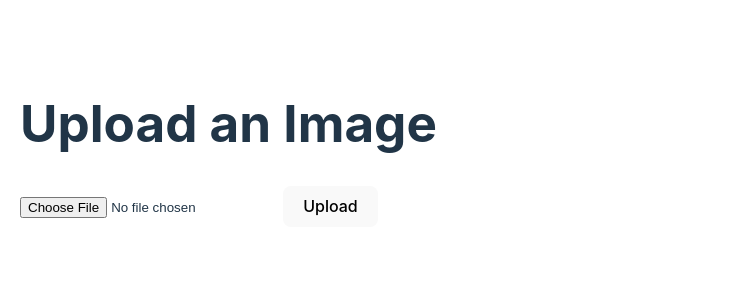
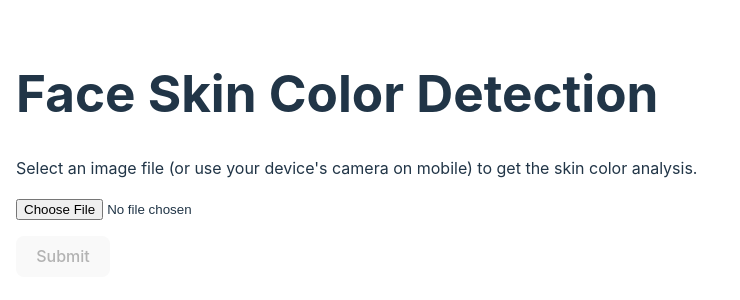
Before and after one commit to Dhruv-Dave29/fashion_recommender, a React (Vite) app in the folder frontend/: page / in a window 1280 px wide. Shown: the part 246-546 px from the top of the page, without its empty margins (0-740 px from the left). Built offline with nearby package versions, Linux system fonts and the light colour scheme.

Commit message:
gradio api

```diff
--- a/frontend/src/App.jsx
+++ b/frontend/src/App.jsx
@@ -1,77 +1,87 @@
 import React, { useState } from "react";
-import axios from "axios";
+import { Client } from "@gradio/client";
 
-function ImageUploader() {
-  const [selectedFile, setSelectedFile] = useState(null);
-  const [responseData, setResponseData] = useState(null);
-  const [error, setError] = useState("");
+function App() {
+  const [file, setFile] = useState(null);
+  const [result, setResult] = useState(null);
+  const [loading, setLoading] = useState(false);
 
-  // When the user selects a file, update the state
-  const handleFileChange = (event) => {
-    if (event.target.files.length > 0) {
-      setSelectedFile(event.target.files[0]);
-      setError("");
+  // Handle file input changes.
+  const handleFileChange = (e) => {
+    if (e.target.files && e.target.files[0]) {
+      setFile(e.target.files[0]);
     }
   };
 
-  // When the form is submitted, send the file to the backend
-  const handleSubmit = async (event) => {
-    event.preventDefault();
+  // This function sends the image file to the Gradio endpoint.
+  const handlePredict = async () => {
+    if (!file) return;
+    setLoading(true);
+    setResult(null);
 
-    if (!selectedFile) {
-      setError("Please select a file first.");
-      return;
+    try {
+      // In our case, the file object is already a Blob.
+      const imageBlob = file;
+
+      // Connect to your Gradio model repository (update the repo id if needed).
+      const client = await Client.connect("davelop/face_skin_color");
+
+      // Call the predict endpoint.
+      // Note: We're sending the image as binary using the "data" parameter.
+      const prediction = await client.predict("/predict", { image_path: imageBlob });
+
+      // The API is expected to return an object with keys like
+      // "derived_hex_code", "monk_hex", "monk_skin_tone", and "dominant_rgb"
+      setResult(prediction.data);
+      console.log(prediction.data)
+    } catch (error) {
+      console.error("Prediction error:", error);
+      setResult({ error: "An error occurred during prediction." });
     }
 
-    // Create a FormData object and append the file under the key "file"
-    const formData = new FormData();
-    formData.append("file", selectedFile);
-    console.log(selectedFile)
-    try {
-      // Post the FormData to the FastAPI endpoint.
-      // Adjust the URL (here "http://localhost:8000/upload_image") to match your backend.
-      const response = await axios.post("http://localhost:8000/upload_image", formData, {
-        headers: {
-          "Content-Type": "multipart/form-data"
-        }
-      });
-      setResponseData(response.data);
-      console.log(response.data)
-    } catch (err) {
-      setError("Error uploading the image.");
-      console.error(err);
-    }
+    setLoading(false);
   };
 
   return (
-    <div style={{ margin: "20px" }}>
-      <h1>Upload an Image</h1>
-      <form onSubmit={handleSubmit}>
-        <input type="file" accept="image/*" onChange={handleFileChange} />
-        <button type="submit" style={{ marginLeft: "10px" }}>
-          Upload
+    <div style={{ padding: "1rem" }}>
+      <h1>Face Skin Color Detection</h1>
+      <p>Select an image file (or use your device's camera on mobile) to get the skin color analysis.</p>
+      <input
+        type="file"
+        accept="image/*"
+        capture="environment" // This hints mobile devices to use the camera.
+        onChange={handleFileChange}
+      />
+      <br />
+      <button onClick={handlePredict} disabled={loading || !file} style={{ marginTop: "1rem" }}>
+        {loading ? "Processing..." : "Submit"}
       </button>
-      </form>
-      {error && <p style={{ color: "red" }}>{error}</p>}
-      {responseData && (
-        <div style={{ marginTop: "20px" }}>
-          <h2>Processed Image Data</h2>
+
+      {result && (
+        <div style={{ marginTop: "2rem" }}>
+          <h2>Prediction Result</h2>
+          {result.error ? (
+            <p style={{ color: "red" }}>{result.error}</p>
+          ) : (
+            <div>
               <p>
-            <strong>Derived Hex Code:</strong> {responseData.derived_hex_code}
+                <strong>Monk Skin Tone:</strong> {result.monk_skin_tone}
               </p>
               <p>
-            <strong>Monk Hex:</strong> {responseData.monk_hex}
+                <strong>Monk Hex:</strong> {result.monk_hex}
               </p>
               <p>
-            <strong>Monk Skin Tone:</strong> {responseData.monk_skin_tone}
+                <strong>Derived Hex Code:</strong> {result.derived_hex_code}
               </p>
               <p>
-            <strong>Dominant RGB:</strong> {responseData.dominant_rgb.join(", ")}
+                <strong>Dominant RGB:</strong> {JSON.stringify(result.dominant_rgb)}
               </p>
+            </div>
+          )}
         </div>
       )}
     </div>
   );
 }
 
-export default ImageUploader;
+export default App;
```
Lines whose indentation alone changed are shown as unchanged.
